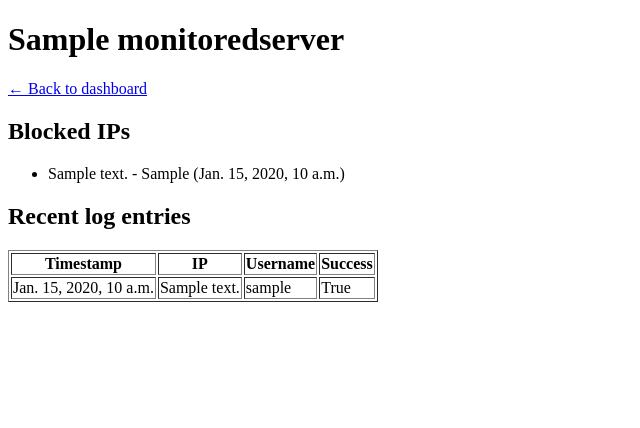
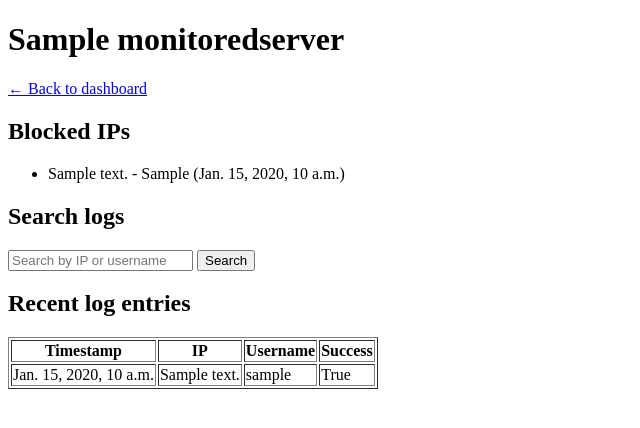
Before and after one commit to rsomavi/sentinel, a Django app: page /server/1/ in a window 1280 px wide. Shown: the top 428 px of the page, without its empty margins (0-640 px from the left). Run offline with Django 5.2, Linux system fonts and the light colour scheme; a user stored in the database is signed in; tables that the repository leaves empty hold one stand-in row (values such as "Sample post").

Commit message:
Add search feature; demonstrate and fix SQL injection (Flaw 1)

```diff
--- a/src/monitoring/templates/monitoring/server_detail.html
+++ b/src/monitoring/templates/monitoring/server_detail.html
@@ -15,6 +15,12 @@
         <li>No IPs blocked yet.</li>
         {% endfor %}
     </ul>
+
+    <h2>Search logs</h2>
+    <form method="get">
+        <input type="text" name="q" value="{{ query }}" placeholder="Search by IP or username">
+        <input type="submit" value="Search">
+    </form>
 
     <h2>Recent log entries</h2>
     <table border="1">
--- a/src/monitoring/views.py
+++ b/src/monitoring/views.py
@@ -1,6 +1,7 @@
 from django.contrib.auth import authenticate, login, logout
 from django.contrib.auth.decorators import login_required
 from django.shortcuts import render, redirect
+from django.db import connection, models
 from .models import MonitoredServer, LogEntry, BlockedIP
 
 
@@ -30,10 +31,35 @@ def dashboard_view(request):
 @login_required
 def server_detail_view(request, server_id):
     server = MonitoredServer.objects.get(id=server_id, owner=request.user)
-    entries = LogEntry.objects.filter(server=server).order_by('-timestamp')
+
+    query = request.GET.get('q', '')
+
+    if query:
+        # FLAW 1 (Injection): vulnerable raw SQL query built with string
+        # concatenation — the user-supplied "query" is inserted directly
+        # into the SQL statement, allowing SQL injection.
+        # with connection.cursor() as cursor:
+        #     sql = "SELECT id, timestamp, ip_address, username, success FROM monitoring_logentry WHERE server_id = " + str(server.id) + " AND (ip_address LIKE '%" + query + "%' OR username LIKE '%" + query + "%') ORDER BY timestamp DESC"
+        #     cursor.execute(sql)
+        #     rows = cursor.fetchall()
+        #     entries = [
+        #         {'id': r[0], 'timestamp': r[1], 'ip_address': r[2], 'username': r[3], 'success': r[4]}
+        #         for r in rows
+        #     ]
+
+        # FIX: use the Django ORM with parameterized filtering instead of
+        # raw SQL. The ORM always escapes/parameterizes values, so user
+        # input can never alter the structure of the query.
+        entries = LogEntry.objects.filter(server=server).filter(
+            models.Q(ip_address__icontains=query) | models.Q(username__icontains=query)
+        ).order_by('-timestamp')
+    else:
+        entries = LogEntry.objects.filter(server=server).order_by('-timestamp')
+
     blocked = BlockedIP.objects.filter(server=server)
     return render(request, 'monitoring/server_detail.html', {
         'server': server,
         'entries': entries,
         'blocked': blocked,
+        'query': query,
     })
```
